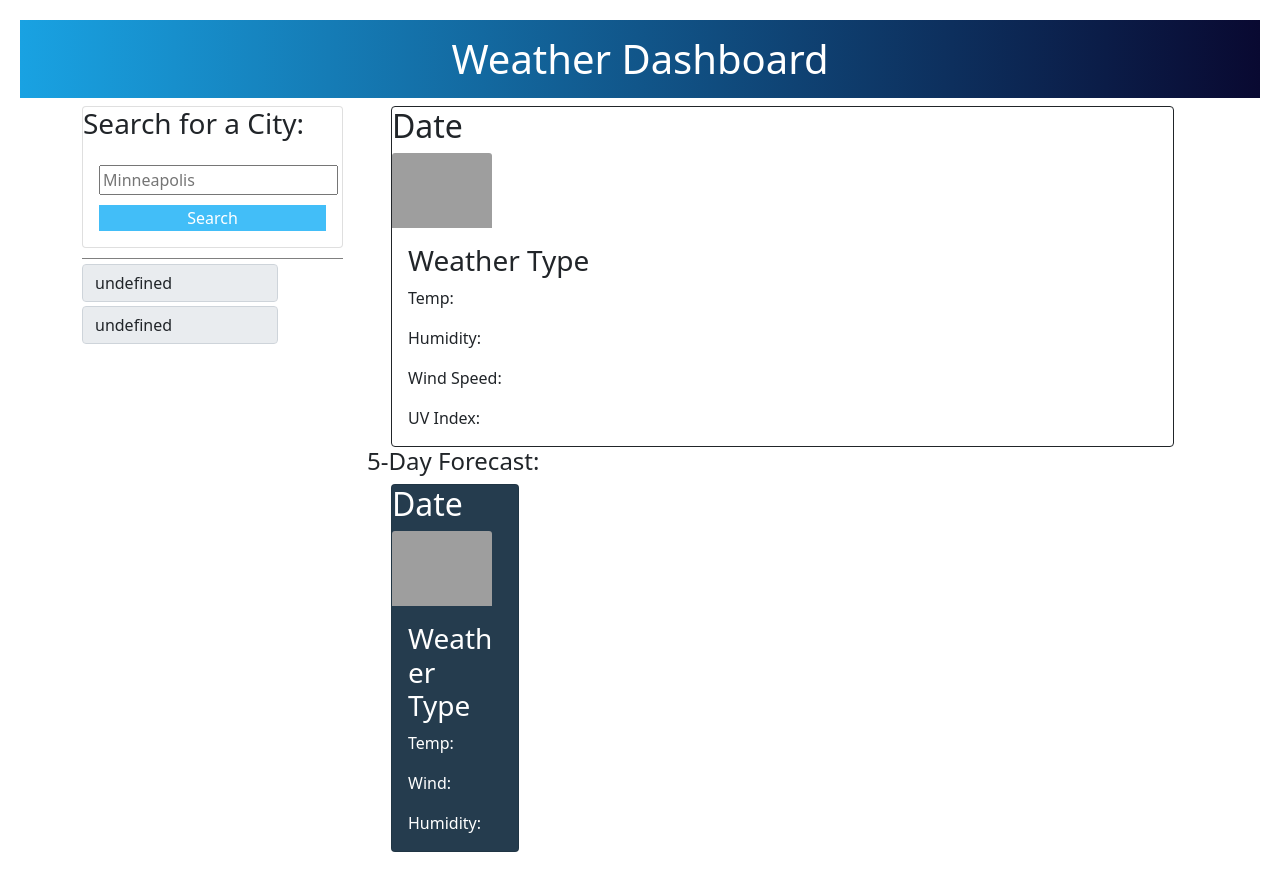
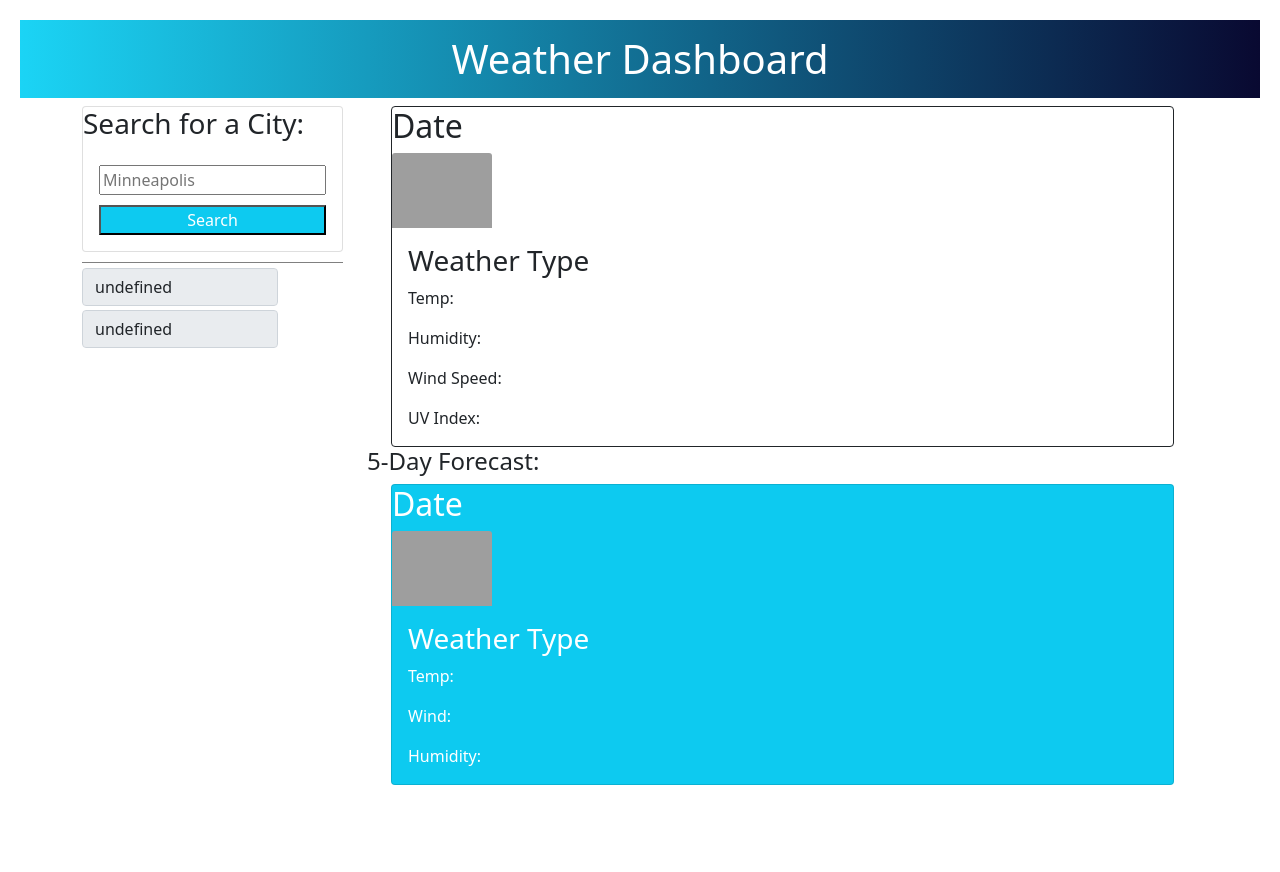
Before and after one commit to Metelak/weather-dashboard, a plain HTML site: page index.html in a window 1280 px wide. After the commit the page ends 805 px from the top, so only its background shows below. Drawn offline with nearby package versions, Linux system fonts and the light colour scheme; grey boxes are pictures that could not be loaded.

Commit message:
fixed typo

```diff
--- a/assets/css/style.css
+++ b/assets/css/style.css
@@ -4,7 +4,7 @@ body {
 }
 
 header h1 {
-    background-image: linear-gradient(to right, rgb(25, 162, 226), rgb(9, 9, 49));
+    background-image: linear-gradient(to right, rgb(27, 212, 245), rgb(9, 9, 49));
     color: white;
     text-align: center;
     padding: 15px;
@@ -15,9 +15,6 @@ header h1 {
 }
 
 #searchBtn {
-    background-color: rgb(66, 190, 248);
-    border:rgb(66, 190, 248);
-    color: white;
     margin-top: 10px;
     width: 100%;
     }
@@ -42,13 +39,6 @@ header h1 {
         margin-top: 5px;
     }
 
-
-
-   #day-card {
-       background:rgb(37, 60, 78);
-       color: white;
-    }
-
     .card-img-top {
         max-width: 100px;
         max-height: 100px;
--- a/assets/js/script.js
+++ b/assets/js/script.js
@@ -110,12 +110,14 @@ var displayCurrentWeather = function (data, city) {
                     </div>
                 </div>`
             }
+            console.log(data);
         });
+
 }
 
 var connectFiveDay = function (data) {
     var fiveDayEl = document.querySelector("#five-day");
-    connectFiveDay.innerHTML = data.daily
+    fiveDayEl.innerHTML = data.daily
         .map((day, idx) => {
             if (idx <= 4) {
                 var dt = new Date(day.dt * 1000);
@@ -123,7 +125,7 @@ var connectFiveDay = function (data) {
                 return `<div class="container">
                 <div id="five-day" class="row">
                 <div class="col">
-                <div class="card five-day-card" style="width: 10vw">
+                <div class="card five-day-card bg-info text-white w-100" style="width: 10vw">
                     <h2 class="card-title">${dt.toDateString()}</h2>
                     <img src="http://openweathermap.org/img/wn/${day.weather[0].icon
                         }@4x.png" class="card-img-top"
@@ -137,9 +139,11 @@ var connectFiveDay = function (data) {
                 </div>
                 </div>`
             }
+            console.log(data);
         })
         .join("");
     console.log(fiveDayEl);
+
 }
 
 // add city searched to search history list
--- a/index.html
+++ b/index.html
@@ -24,8 +24,8 @@
                 <div class="card">
                     <h3>Search for a City:</h3>
                     <form id="search-form" class="card-body">
-                        <input id="text-field" placeholder="Minneapolis"></input>
-                        <button type="button" id="searchBtn">Search</button>
+                        <input id="text-field" class="form-input w-100" placeholder="Minneapolis"></input>
+                        <button type="button" id="searchBtn" class="bg-info text-white">Search</button>
                     </form>
                 </div>
                 <div class="line"></div>
@@ -66,7 +66,7 @@
             <div class="container">
                 <div id="five-day" class="row">
                     <div class="col">
-                        <div id="day-card" class="card five-day-card" style="width: 10vw">
+                        <div id="day-card" class="card five-day-card bg-info text-white w-100" style="width: 10vw">
                             <h2 class="card-title">Date</h2>
                             <img src="http://openweathermap.org/img/wn/10d@4x.png" class="card-img-top"
                                 alt="Weather description" />
```
Also changed, not shown: 1 other file.
